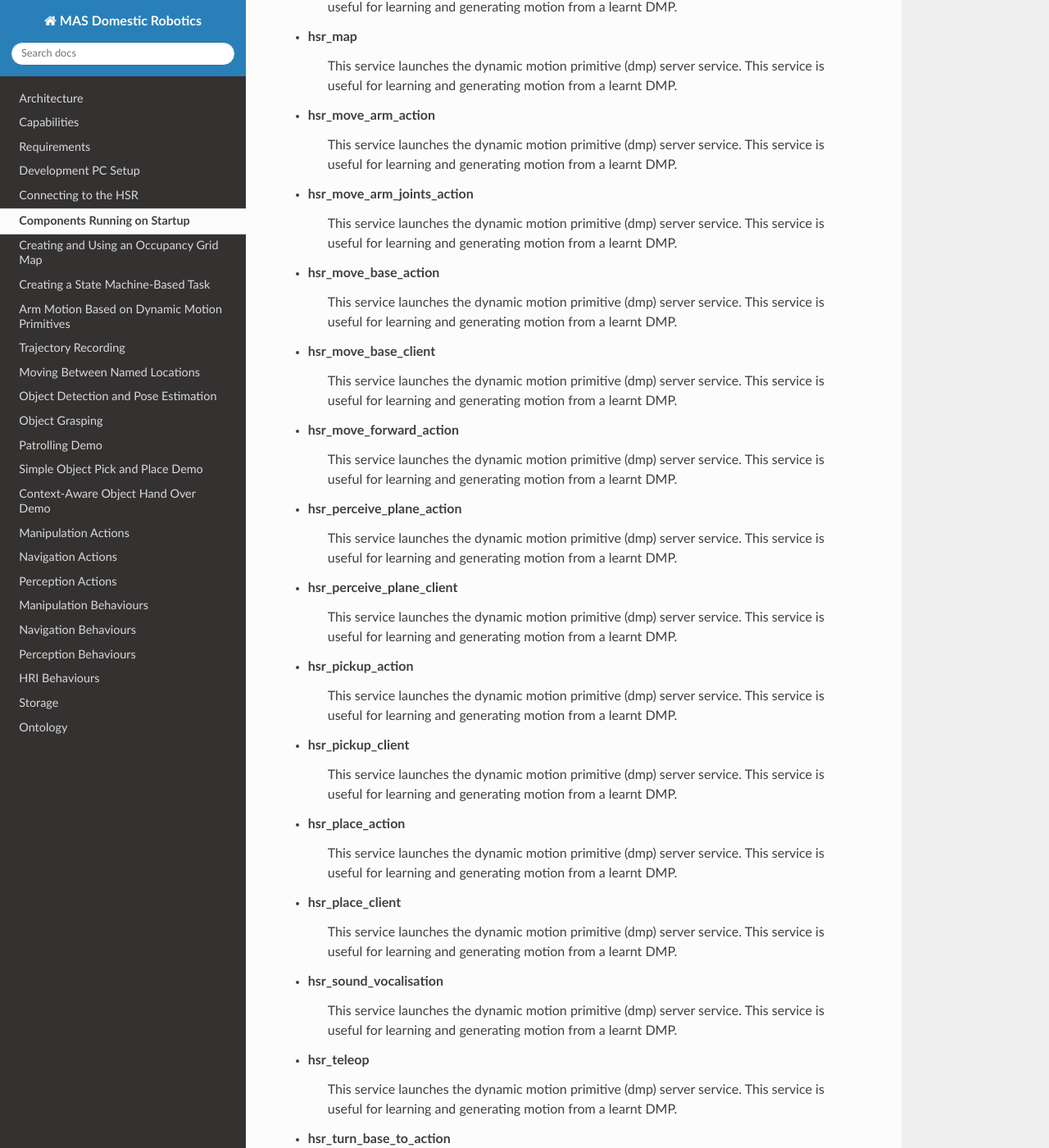
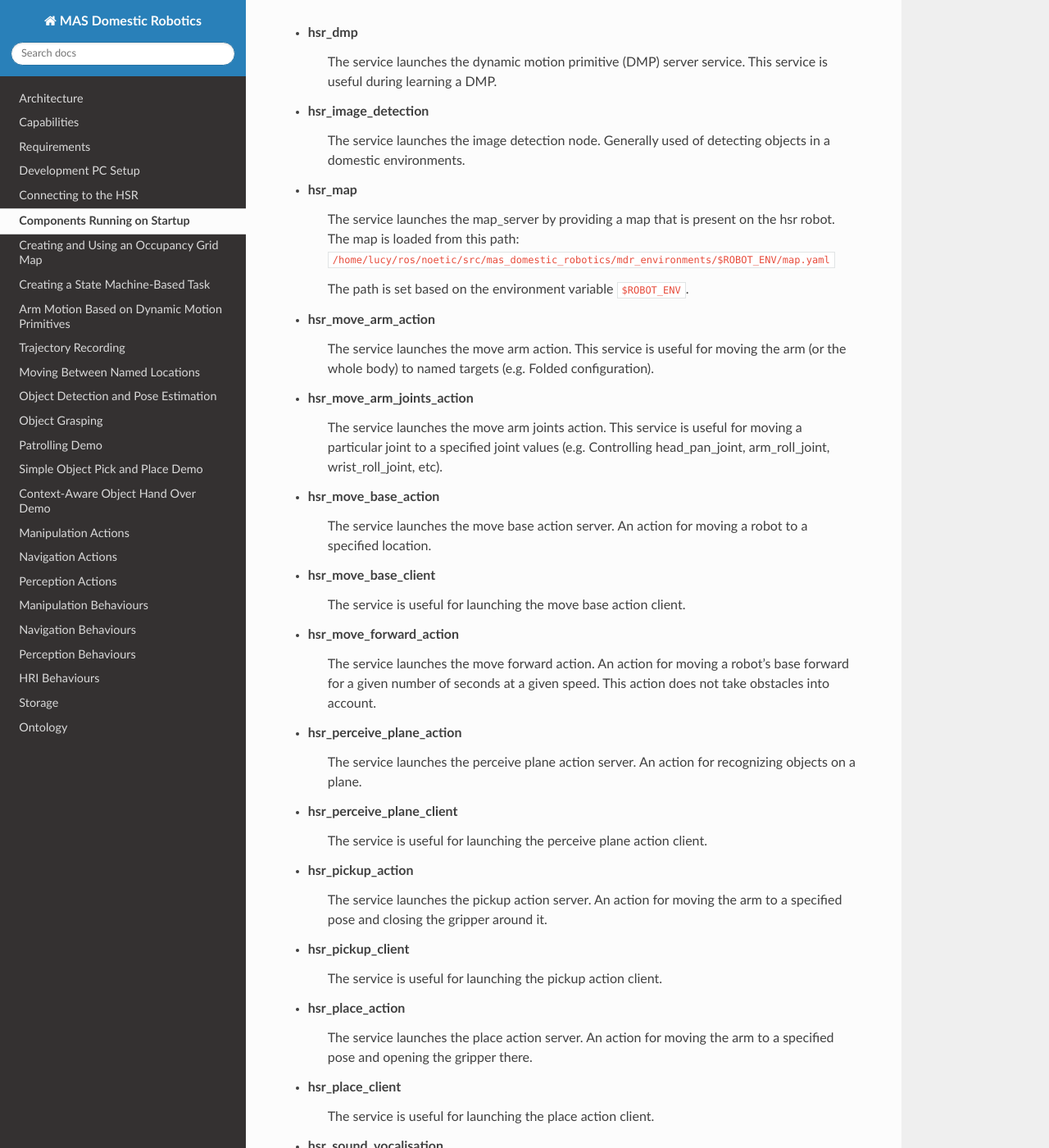
Before and after one commit to b-it-bots/mas_domestic_robotics, a Sphinx documentation site: the page built from docs/source/setup/startup-components.rst, in a window 1280 px wide and 1400 px high, scrolled down 319 px. Shown: the whole window at 82% size. Built offline with Sphinx 7.4.7 and the Read the Docs theme 2.0.0, drawn with Linux system fonts in a browser that asks for light colours; some of the changed text lies outside the part shown.

Commit message:
Updated startup component service rst file

```diff
--- a/docs/source/setup/startup-components.rst
+++ b/docs/source/setup/startup-components.rst
@@ -1,53 +1,53 @@
 Components Running on Startup
 =============================
+These are the components running on system startup. After connecting to the HSR robot we can also view all the services using
+the command below.
+
+.. code-block:: bash
+
+   systemctl
+
+Description of services:
 
 - hsr_dmp
-    This service launches the dynamic motion primitive (dmp) server service. This service is useful during learning a DMP.
+    The service launches the dynamic motion primitive (DMP) server service. This service is useful during learning a DMP.
 - hsr_image_detection
-    This service launches the dynamic motion primitive (dmp) server service. This service is useful for learning and
-    generating motion from a learnt DMP.
+    The service launches the image detection node. Generally used of detecting objects in a domestic environments.
 - hsr_map
-    This service launches the dynamic motion primitive (dmp) server service. This service is useful for learning and
-    generating motion from a learnt DMP.
+    The service launches the map_server by providing a map that is present on the hsr robot. The map is loaded from this path:
+    ``/home/lucy/ros/noetic/src/mas_domestic_robotics/mdr_environments/$ROBOT_ENV/map.yaml``
+
+    The path is set based on the environment variable ``$ROBOT_ENV``.
+
 - hsr_move_arm_action
-    This service launches the dynamic motion primitive (dmp) server service. This service is useful for learning and
-    generating motion from a learnt DMP.
+    The service launches the move arm action. This service is useful for moving the arm (or the whole body) to named
+    targets (e.g. Folded configuration).
 - hsr_move_arm_joints_action
-    This service launches the dynamic motion primitive (dmp) server service. This service is useful for learning and
-    generating motion from a learnt DMP.
+    The service launches the move arm joints action. This service is useful for moving a particular joint to a specified joint values
+    (e.g. Controlling head_pan_joint, arm_roll_joint, wrist_roll_joint, etc).
 - hsr_move_base_action
-    This service launches the dynamic motion primitive (dmp) server service. This service is useful for learning and
-    generating motion from a learnt DMP.
+    The service launches the move base action server. An action for moving a robot to a specified location.
 - hsr_move_base_client
-    This service launches the dynamic motion primitive (dmp) server service. This service is useful for learning and
-    generating motion from a learnt DMP.
+    The service is useful for launching the move base action client.
 - hsr_move_forward_action
-    This service launches the dynamic motion primitive (dmp) server service. This service is useful for learning and
-    generating motion from a learnt DMP.
+    The service launches the move forward action. An action for moving a robot's base forward for a given number of seconds
+    at a given speed. This action does not take obstacles into account.
 - hsr_perceive_plane_action
-    This service launches the dynamic motion primitive (dmp) server service. This service is useful for learning and
-    generating motion from a learnt DMP.
+    The service launches the perceive plane action server. An action for recognizing objects on a plane.
 - hsr_perceive_plane_client
-    This service launches the dynamic motion primitive (dmp) server service. This service is useful for learning and
-    generating motion from a learnt DMP.
+    The service is useful for launching the perceive plane action client.
 - hsr_pickup_action
-    This service launches the dynamic motion primitive (dmp) server service. This service is useful for learning and
-    generating motion from a learnt DMP.
+    The service launches the pickup action server. An action for moving the arm to a specified pose and closing
+    the gripper around it.
 - hsr_pickup_client
-    This service launches the dynamic motion primitive (dmp) server service. This service is useful for learning and
-    generating motion from a learnt DMP.
+    The service is useful for launching the pickup action client.
 - hsr_place_action
-    This service launches the dynamic motion primitive (dmp) server service. This service is useful for learning and
-    generating motion from a learnt DMP.
+    The service launches the place action server. An action for moving the arm to a specified pose and opening the gripper there.
 - hsr_place_client
-    This service launches the dynamic motion primitive (dmp) server service. This service is useful for learning and
-    generating motion from a learnt DMP.
+   The service is useful for launching the place action client.
 - hsr_sound_vocalisation
-    This service launches the dynamic motion primitive (dmp) server service. This service is useful for learning and
-    generating motion from a learnt DMP.
+    The service launches the sound vocalisation. This service can be used for speech synthesis and sound generation.
 - hsr_teleop
-    This service launches the dynamic motion primitive (dmp) server service. This service is useful for learning and
-    generating motion from a learnt DMP.
+    The service launches the teleoperation. This service can be used for controlling the robot with joystick.
 - hsr_turn_base_to_action
-    This service launches the dynamic motion primitive (dmp) server service. This service is useful for learning and
-    generating motion from a learnt DMP.
+    The service launches the turn base action. An action to turn a robot base to face a given orientation.
```
